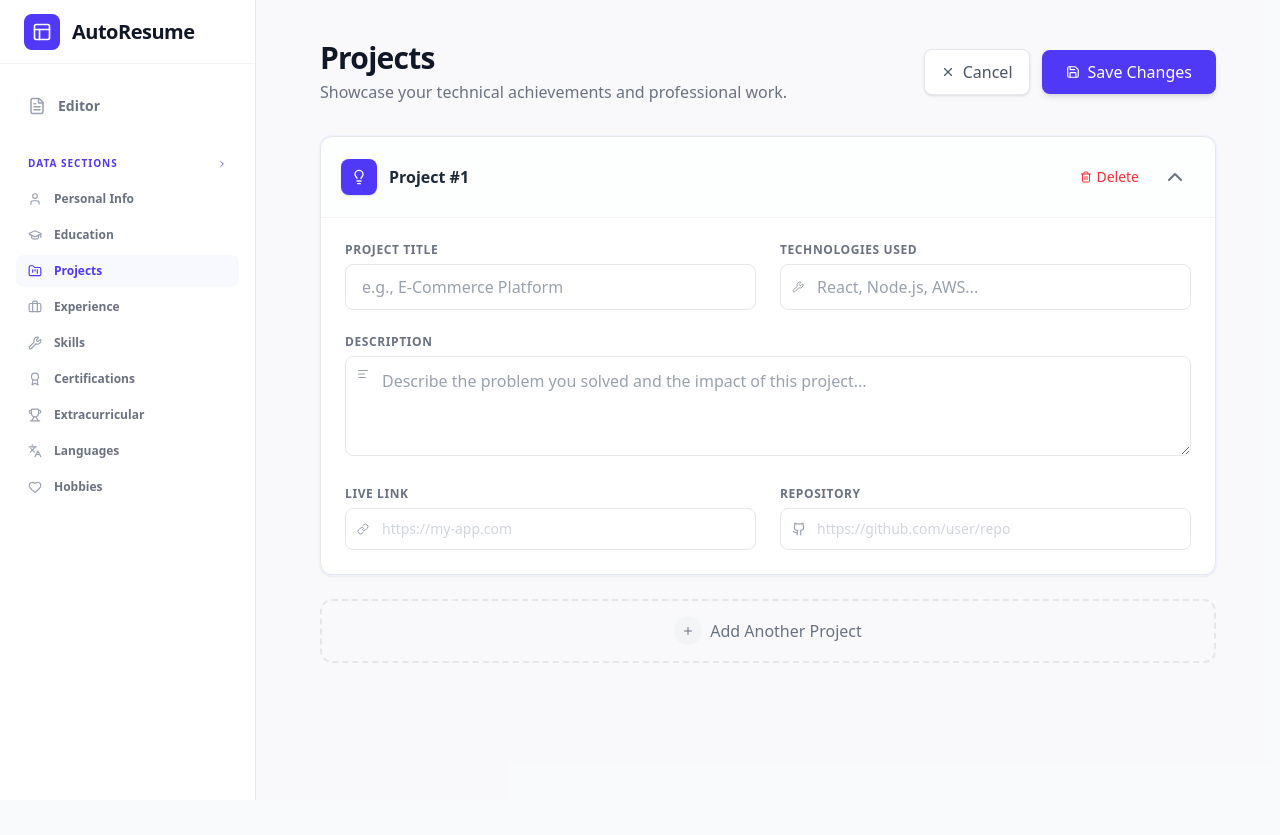
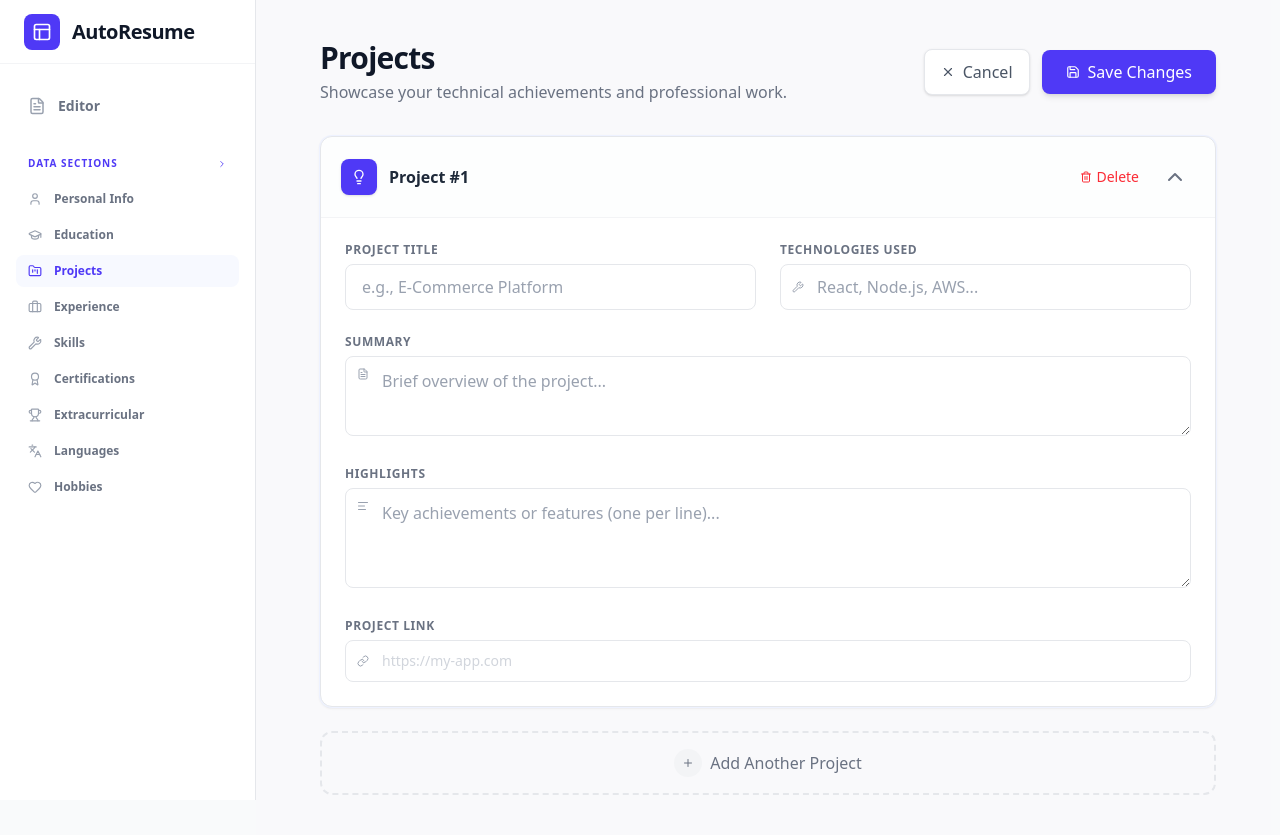
Before and after one commit to bouajilaProg/auto-resume, a Next.js app: page /sections/projects in a window 1280 px wide. Both pictures are taken after a click on the button "Add Project". Before the commit the page ends 800 px from the top, so only its background shows below. Built offline with nearby package versions, Linux system fonts and the light colour scheme.

Commit message:
feat(sections): update Education & Projects — add summary, rename notes→highlights, remove project repoLink; add Experience summary field and update forms

```diff
--- a/app/sections/education/components/EducationForm.tsx
+++ b/app/sections/education/components/EducationForm.tsx
@@ -28,7 +28,7 @@ function EducationForm({ edu, index, updateEducation, removeEducation, errors }:
     e: React.ChangeEvent<HTMLInputElement | HTMLSelectElement | HTMLTextAreaElement>
   ) => {
     let value: string | string[] = e.target.value;
-    if (field === "notes") {
+    if (field === "highlights") {
       value = e.target.value.split("\n");
     }
     updateEducation(edu.id, field, value as EducationItem[typeof field]);
@@ -225,26 +225,48 @@ function EducationForm({ edu, index, updateEducation, removeEducation, errors }:
           {errors?.endDate && <p className="text-xs text-red-500 mt-1">{errors.endDate}</p>}
         </div>
 
-        {/* Notes */}
+        {/* Summary */}
         <div className="col-span-1 md:col-span-2">
-          <label htmlFor={`notes-${edu.id}`} className="block text-xs font-semibold text-gray-500 uppercase tracking-wider mb-1.5">
-            Additional Information / Achievements
+          <label htmlFor={`summary-${edu.id}`} className="block text-xs font-semibold text-gray-500 uppercase tracking-wider mb-1.5">
+            Summary
           </label>
           <div className="relative">
             <div className="absolute top-3 left-3 flex items-center pointer-events-none text-gray-400">
               <Brain size={16} />
             </div>
             <textarea
-              id={`notes-${edu.id}`}
-              value={edu.notes.join("\n")}
-              onChange={handleFieldChange('notes')}
+              id={`summary-${edu.id}`}
+              value={edu.summary || ""}
+              onChange={handleFieldChange('summary')}
+              rows={2}
+              className={`w-full pl-10 pr-4 py-2.5 bg-white border rounded-lg focus:ring-2 focus:ring-indigo-500/20 focus:border-indigo-500 outline-none transition-all placeholder:text-gray-400 text-gray-700 resize-none ${errors?.summary ? "border-red-500 bg-red-50/10" : "border-gray-200"
+                }`}
+              placeholder="Brief summary of your studies or focus area..."
+            />
+          </div>
+          {errors?.summary && <p className="text-xs text-red-500 mt-1">{errors.summary}</p>}
+        </div>
+
+        {/* Highlights */}
+        <div className="col-span-1 md:col-span-2">
+          <label htmlFor={`highlights-${edu.id}`} className="block text-xs font-semibold text-gray-500 uppercase tracking-wider mb-1.5">
+            Highlights / Achievements
+          </label>
+          <div className="relative">
+            <div className="absolute top-3 left-3 flex items-center pointer-events-none text-gray-400">
+              <Brain size={16} />
+            </div>
+            <textarea
+              id={`highlights-${edu.id}`}
+              value={(edu.highlights || []).join("\n")}
+              onChange={handleFieldChange('highlights')}
               rows={3}
-              className={`w-full pl-10 pr-4 py-2.5 bg-white border rounded-lg focus:ring-2 focus:ring-indigo-500/20 focus:border-indigo-500 outline-none transition-all placeholder:text-gray-400 text-gray-700 ${errors?.notes ? "border-red-500 bg-red-50/10" : "border-gray-200"
+              className={`w-full pl-10 pr-4 py-2.5 bg-white border rounded-lg focus:ring-2 focus:ring-indigo-500/20 focus:border-indigo-500 outline-none transition-all placeholder:text-gray-400 text-gray-700 ${errors?.highlights ? "border-red-500 bg-red-50/10" : "border-gray-200"
                 }`}
               placeholder="e.g. GPA: 3.8/4.0, Specialized in Distributed Systems..."
             />
           </div>
-          {errors?.notes && <p className="text-xs text-red-500 mt-1">{errors.notes}</p>}
+          {errors?.highlights && <p className="text-xs text-red-500 mt-1">{errors.highlights}</p>}
         </div>
 
         {/* Key Skills */}
--- a/app/sections/experience/components/ExperienceForm.tsx
+++ b/app/sections/experience/components/ExperienceForm.tsx
@@ -1,6 +1,6 @@
 import { WorkExperience } from "@/types/resumeTypes";
 import { useState } from "react";
-import { ChevronDown, ChevronUp, Briefcase, Trash, Building, MapPin, Calendar, AlignLeft, Tag } from "lucide-react";
+import { ChevronDown, ChevronUp, Briefcase, Trash, Building, MapPin, Calendar, AlignLeft, Tag, FileText } from "lucide-react";
 
 export default function ExperienceForm({ experience, index, updateExperience, removeExperience, errors }: {
   experience: WorkExperience;
@@ -202,6 +202,27 @@ export default function ExperienceForm({ experience, index, updateExperience, re
         </div>
       </div>
 
+      {/* Summary */}
+      <div>
+        <label htmlFor={`summary-${experience.id}`} className="block text-xs font-semibold text-gray-500 uppercase tracking-wider mb-1.5">
+          Summary
+        </label>
+        <div className="relative">
+          <div className="absolute top-3 left-3 pointer-events-none text-gray-400">
+            <FileText size={12} />
+          </div>
+          <textarea
+            id={`summary-${experience.id}`}
+            value={experience.summary || ""}
+            onChange={handleFieldChange('summary')}
+            className={`w-full pl-9 pr-4 py-3 bg-white border rounded-lg focus:ring-2 focus:ring-indigo-500/20 focus:border-indigo-500 outline-none transition-all placeholder:text-gray-400 min-h-[80px] resize-none ${errors?.summary ? "border-red-500 bg-red-50/10" : "border-gray-200"
+              }`}
+            placeholder="Brief summary of your role and responsibilities..."
+          />
+        </div>
+        {errors?.summary && <p className="text-xs text-red-500 mt-1">{errors.summary}</p>}
+      </div>
+
       {/* Highlights */}
       <div>
         <label htmlFor={`highlights-${experience.id}`} className="block text-xs font-semibold text-gray-500 uppercase tracking-wider mb-1.5">
--- a/app/sections/projects/components/ProjectForm.tsx
+++ b/app/sections/projects/components/ProjectForm.tsx
@@ -5,10 +5,10 @@ import {
   ChevronUp,
   Trash2,
   Link as LinkIcon,
-  Github,
   Wrench,
   AlignLeft,
-  Lightbulb
+  Lightbulb,
+  FileText
 } from "lucide-react";
 
 export default function ProjectForm({
@@ -30,7 +30,7 @@ export default function ProjectForm({
     (field: keyof Project) =>
       (e: React.ChangeEvent<HTMLInputElement | HTMLTextAreaElement>) => {
         let value: string | string[] = e.target.value;
-        if (field === "notes") {
+        if (field === "highlights") {
           value = e.target.value.split("\n");
         }
         updateProject(project.id, field, value as Project[typeof field]);
@@ -165,38 +165,61 @@ export default function ProjectForm({
           </div>
         </div>
 
-        {/* Description */}
+        {/* Summary */}
         <div>
           <label
-            htmlFor={`description-${project.id}`}
+            htmlFor={`summary-${project.id}`}
             className="block text-xs font-semibold text-gray-500 uppercase tracking-wider mb-1.5"
           >
-            Description
+            Summary
+          </label>
+          <div className="relative">
+            <div className="absolute top-3 left-3 pointer-events-none text-gray-400">
+              <FileText size={12} />
+            </div>
+            <textarea
+              id={`summary-${project.id}`}
+              value={project.summary || ""}
+              onChange={handleFieldChange("summary")}
+              className={`w-full pl-9 pr-4 py-3 border rounded-lg focus:ring-2 focus:ring-indigo-500/20 focus:border-indigo-500 outline-none transition-all placeholder:text-gray-400 min-h-[80px] bg-white ${errors?.summary ? "border-red-500 bg-red-50/10" : "border-gray-200"
+                }`}
+              placeholder="Brief overview of the project..."
+            />
+          </div>
+          {errors?.summary && <p className="text-xs text-red-500 mt-1">{errors.summary}</p>}
+        </div>
+
+        {/* Highlights */}
+        <div>
+          <label
+            htmlFor={`highlights-${project.id}`}
+            className="block text-xs font-semibold text-gray-500 uppercase tracking-wider mb-1.5"
+          >
+            Highlights
           </label>
           <div className="relative">
             <div className="absolute top-3 left-3 pointer-events-none text-gray-400">
               <AlignLeft size={12} />
             </div>
             <textarea
-              id={`notes-${project.id}`}
-              value={project.notes.join("\n")}
-              onChange={handleFieldChange("notes")}
-              className={`w-full pl-9 pr-4 py-3 border rounded-lg focus:ring-2 focus:ring-indigo-500/20 focus:border-indigo-500 outline-none transition-all placeholder:text-gray-400 min-h-[100px] bg-white ${errors?.notes ? "border-red-500 bg-red-50/10" : "border-gray-200"
+              id={`highlights-${project.id}`}
+              value={(project.highlights || []).join("\n")}
+              onChange={handleFieldChange("highlights")}
+              className={`w-full pl-9 pr-4 py-3 border rounded-lg focus:ring-2 focus:ring-indigo-500/20 focus:border-indigo-500 outline-none transition-all placeholder:text-gray-400 min-h-[100px] bg-white ${errors?.highlights ? "border-red-500 bg-red-50/10" : "border-gray-200"
                 }`}
-              placeholder="Describe the problem you solved and the impact of this project..."
+              placeholder="Key achievements or features (one per line)..."
             />
           </div>
-          {errors?.notes && <p className="text-xs text-red-500 mt-1">{errors.notes}</p>}
+          {errors?.highlights && <p className="text-xs text-red-500 mt-1">{errors.highlights}</p>}
         </div>
 
         {/* Links Row */}
-        <div className="grid grid-cols-1 md:grid-cols-2 gap-6">
         <div>
           <label
             htmlFor={`projectLink-${project.id}`}
             className="block text-xs font-semibold text-gray-500 uppercase tracking-wider mb-1.5"
           >
-              Live Link
+            Project Link
           </label>
           <div className="relative">
             <div className="absolute inset-y-0 left-0 pl-3 flex items-center pointer-events-none text-gray-400">
@@ -214,31 +237,6 @@ export default function ProjectForm({
           </div>
           {errors?.projectLink && <p className="text-xs text-red-500 mt-1">{errors.projectLink}</p>}
         </div>
-
-          <div>
-            <label
-              htmlFor={`repoLink-${project.id}`}
-              className="block text-xs font-semibold text-gray-500 uppercase tracking-wider mb-1.5"
-            >
-              Repository
-            </label>
-            <div className="relative">
-              <div className="absolute inset-y-0 left-0 pl-3 flex items-center pointer-events-none text-gray-400">
-                <Github size={14} />
-              </div>
-              <input
-                id={`repoLink-${project.id}`}
-                type="url"
-                value={project.repoLink || ""}
-                onChange={handleFieldChange("repoLink")}
-                className={`w-full pl-9 pr-4 py-2.5 border rounded-lg focus:ring-2 focus:ring-indigo-500/20 focus:border-indigo-500 outline-none transition-all placeholder:text-gray-300 text-sm bg-white ${errors?.repoLink ? "border-red-500 bg-red-50/10" : "border-gray-200"
-                  }`}
-                placeholder="https://github.com/user/repo"
-              />
-            </div>
-            {errors?.repoLink && <p className="text-xs text-red-500 mt-1">{errors.repoLink}</p>}
-          </div>
-        </div>
       </div>
     </div>
   );
--- a/types/resumeTypes/education.ts
+++ b/types/resumeTypes/education.ts
@@ -16,7 +16,8 @@ export const EducationItemSchema = z.object({
   id: z.number(),
   degreeType: z.enum(["BS", "MS", "PhD"]),
   degreeName: z.string(),
-  notes: z.array(z.string()),
+  summary: z.string().optional().default(""),
+  highlights: z.array(z.string()).optional().default([]),
   institution: z.string(),
   startDate: z.string(),
   endDate: z.string(),
@@ -29,7 +30,8 @@ export type DegreeType = keyof typeof DEGREES;
 export const DEFAULT_EDUCATION: Omit<EducationItem, "id"> = {
   degreeType: "BS",
   degreeName: "",
-  notes: [],
+  summary: "",
+  highlights: [],
   institution: "",
   startDate: "",
   endDate: "",
--- a/types/resumeTypes/project.ts
+++ b/types/resumeTypes/project.ts
@@ -3,20 +3,18 @@ import { z } from "zod";
 export const ProjectSchema = z.object({
   id: z.number(),
   title: z.string(),
-  notes: z.array(z.string()),
-  description: z.string().optional().default(""),
+  summary: z.string().optional().default(""),
+  highlights: z.array(z.string()).optional().default([]),
   tools: z.string(),
   projectLink: z.string().optional(),
-  repoLink: z.string().optional(),
 });
 
 export type Project = z.infer<typeof ProjectSchema>;
 
 export const DEFAULT_PROJECT: Omit<Project, "id"> = {
   title: "",
-  notes: [],
-  description: "",
+  summary: "",
+  highlights: [],
   tools: "",
   projectLink: "",
-  repoLink: "",
 };
```
Lines whose indentation alone changed are shown as unchanged.
